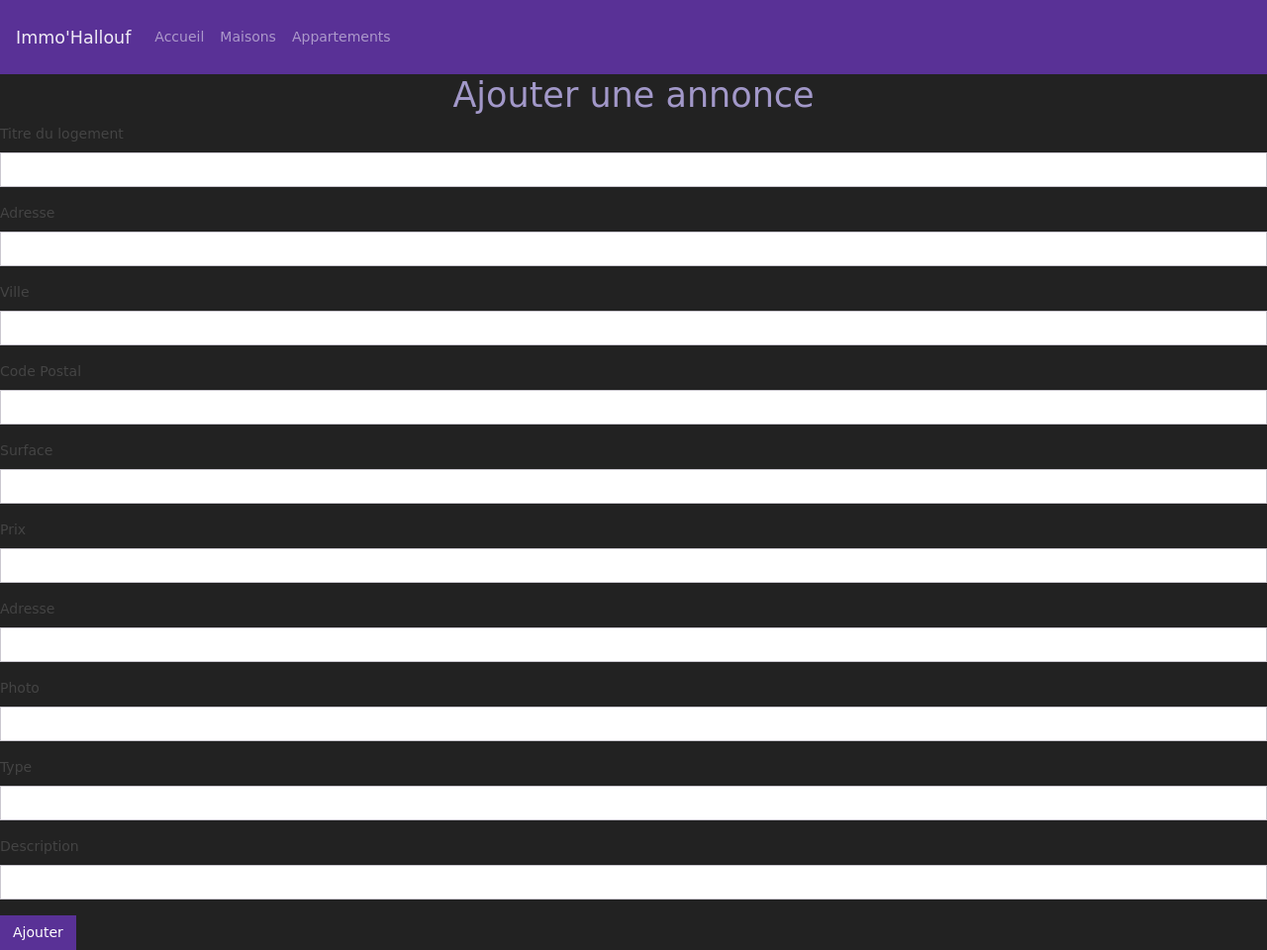
After one commit to khadj-abdelkader/immo-hallouf, a PHP site: template view/new.house.view.php in a window 1280 px wide. The commit adds this page. Shown: the whole page at 99% size. Run offline with PHP 8.4, Linux system fonts and the light colour scheme; the template is opened without the code that fills it, so the values that code supplies are empty; some libraries are stand-ins or nearby versions.

Commit message:
Made new house form

```diff
--- a/assets/css/style.css
+++ b/assets/css/style.css
@@ -1,12 +1,10 @@
 * {
     font-family: 'Sansita Swashed', cursive;
+}
+
+.bgcolor {
     background-color: #222222;
 }
-
-/* body {
-
-
-} */
 
 h1 {
     color: #a298c9;
@@ -15,4 +13,9 @@ h1 {
 
 .center {
     text-align: center;
+    color: #dfd9f3;
 }
+
+.container {
+    background-color: #222222;
+}
--- a/view/base.html.php
+++ b/view/base.html.php
@@ -9,7 +9,7 @@
     <link rel="stylesheet" href="https://stackpath.bootstrapcdn.com/bootswatch/4.5.2/pulse/bootstrap.min.css" crossorigin="anonymous">
     <title>Immobilier</title>
 </head>
-<body class="bgcolor">
+<body>
 
     <nav class="navbar navbar-expand-lg navbar-dark bg-primary">
 
@@ -25,16 +25,16 @@
             <a class="nav-link" href="<?= URL ?>accueil">Accueil</a>
         </li>
         <li class="nav-item">
-            <a class="nav-link" href="<?= URL ?>games">Maisons</a>
+            <a class="nav-link" href="<?= URL ?>houses">Maisons</a>
         </li>
         <li class="nav-item">
-            <a class="nav-link" href="<?= URL ?>">Appartements</a>
+            <a class="nav-link" href="<?= URL ?>flats">Appartements</a>
         </li>
         </ul>
     </div>
     </nav>
 
-    <div class="container">
+    <div class="bgcolor">
 
         <h1>
             <?= $title ?>
--- /dev/null
+++ b/view/new.house.view.php
@@ -0,0 +1,51 @@
+<?php ob_start() ?>
+
+<form method="POST" action="<?= URL ?>houses/hvalid">
+  <div class="form-group">
+    <label for="title">Titre du logement</label>
+    <input type="text" class="form-control" name="title" id="title">
+  </div>
+  <div class="form-group">
+    <label for="address">Adresse</label>
+    <input type="text" class="form-control" name="address" id="address">
+  </div>
+  <div class="form-group">
+    <label for="town">Ville</label>
+    <input type="text" class="form-control" name="town" id="town">
+  </div>
+  <div class="form-group">
+    <label for="zipCode">Code Postal</label>
+    <input type="text" class="form-control" name="zipCode" id="zipCode">
+  </div>
+  <div class="form-group">
+    <label for="surface">Surface</label>
+    <input type="number" class="form-control" name="surface" id="surface">
+  </div>
+  <div class="form-group">
+    <label for="prix">Prix</label>
+    <input type="number" class="form-control" name="prix" id="prix">
+  </div>
+  <div class="form-group">
+    <label for="address">Adresse</label>
+    <input type="number" class="form-control" name="address" id="address">
+  </div>
+  <div class="form-group">
+    <label for="photo">Photo</label>
+    <input type="text" class="form-control" name="photo" id="photo">
+  </div>
+  <div class="form-group">
+    <label for="type">Type</label>
+    <input type="number" class="form-control" name="type" id="type">
+  </div>
+  <div class="form-group">
+    <label for="description">Description</label>
+    <input type="number" class="form-control" name="description" id="description">
+  </div>
+  <button type="submit" class="btn btn-primary">Ajouter</button>
+</form>
+
+<?php
+$content =  ob_get_clean();
+$title = "Ajouter une annonce";
+require_once "base.html.php";
+?>
```
